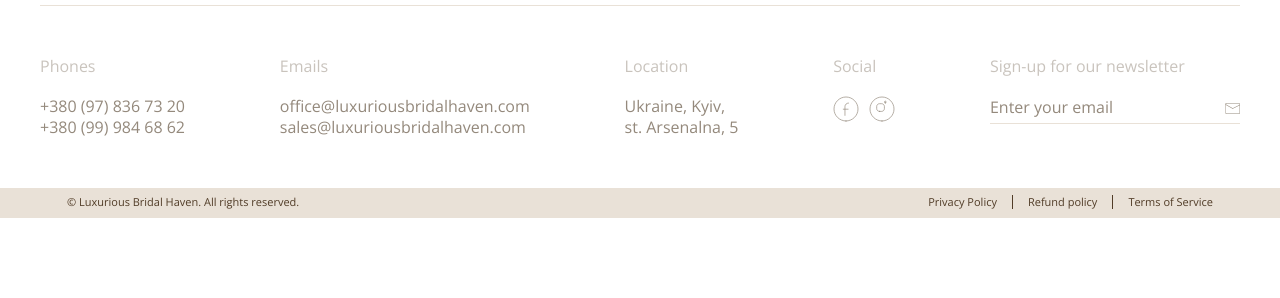
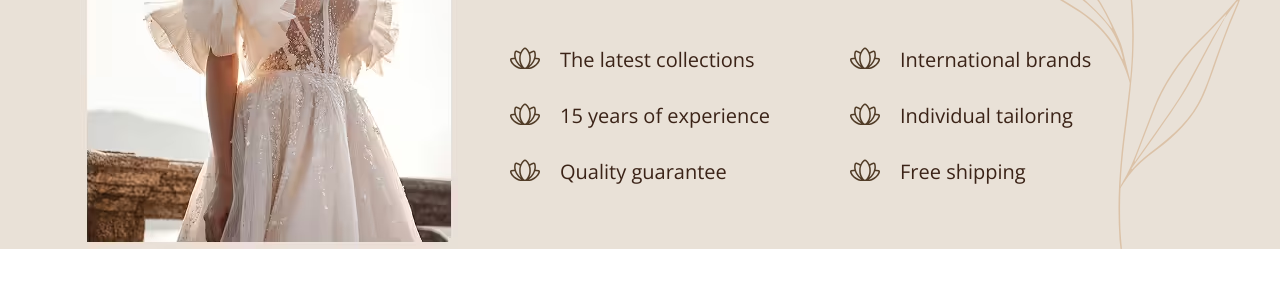
Before and after one commit to AndriiKharchenk/shop, a website: page app/pages/index.html in a window 1280 px wide. Shown: the part 3375-3673 px from the top of the page. Before the commit the page ends 3593 px from the top, so only its background shows below. Drawn offline with nearby package versions, Linux system fonts and the light colour scheme; files that its build step writes are made by us from their sources; files whose address does not match are found by name.

Commit message:
added section advantages

```diff
--- /dev/null
+++ b/app/components/advantages.html
@@ -0,0 +1,37 @@
+<section class="our-advantages">
+    <div class="container">
+			<div class="our-advantages__wrapper">
+				<picture>
+					<source srcset="images/advantages.avif" type="image/avif">
+					<source srcset="images/advantages.webp" type="image/webp">
+					<img class="our-advantages__img" src="images/advantages.jpg" width="378" height="460" loading="lazy" alt="Alt text">
+				</picture>
+        <div class="our-advantages__inner">
+					<img src="images/advantages-decor.svg" alt="" class="our-advantages__decor">
+            <h2 class="title our-advantages__title" >
+							OUR ADVANTAGES
+            </h2>
+            <ul class="our-advantages__list">
+                <li class="our-advantages__item">
+									The latest collections
+								</li>
+                <li class="our-advantages__item">
+									15 years of experience
+								</li>
+                <li class="our-advantages__item">
+									Quality guarantee
+								</li>
+                <li class="our-advantages__item">
+									International brands
+								</li>
+                <li class="our-advantages__item">
+									Individual tailoring
+								</li>
+                <li class="our-advantages__item">
+									Free shipping
+								</li>
+            </ul>
+        </div>
+			</div>
+    </div>
+</section>
--- a/app/scss/styles.scss
+++ b/app/scss/styles.scss
@@ -380,3 +380,51 @@
     padding: 10px 93px;
   }
 }
+
+.our-advantages {
+  background-color: vars.$bg-primary;
+
+  &__wrapper {
+    display: flex;
+    flex-direction: column;
+    position: relative;
+  }
+
+  &__img {
+    position: absolute;
+    bottom: 0;
+    left: 40px;
+  }
+
+  &__decor {
+    position: absolute;
+    bottom: 0;
+    right: 0;
+  }
+
+  &__inner {
+    padding: 64px 130px 34px 0;
+    margin-left: auto;
+  }
+
+  &__list {
+    column-count: 2;
+    column-gap: 80px;
+
+
+  }
+
+  &__item {
+    padding-left: 50px;
+    margin-bottom: 30px;
+    position: relative;
+    &::before {
+      content: '';
+      position: absolute;
+      width: 30px;
+      height: 22px;
+      left: 0;
+      background-image: url(../images/list-decor.svg);
+     }
+  }
+}
```
Also changed, not shown: app/pages/index.html (+1 -0 lines), app/images/advantages-decor.svg (added), app/images/advantages.avif (added), app/images/advantages.jpg (added), app/images/advantages.webp (added), app/images/list-decor.svg (added), app/images/src/advantages-decor.svg (added), app/images/src/advantages.jpg (added), app/images/src/list-decor.svg (added).
